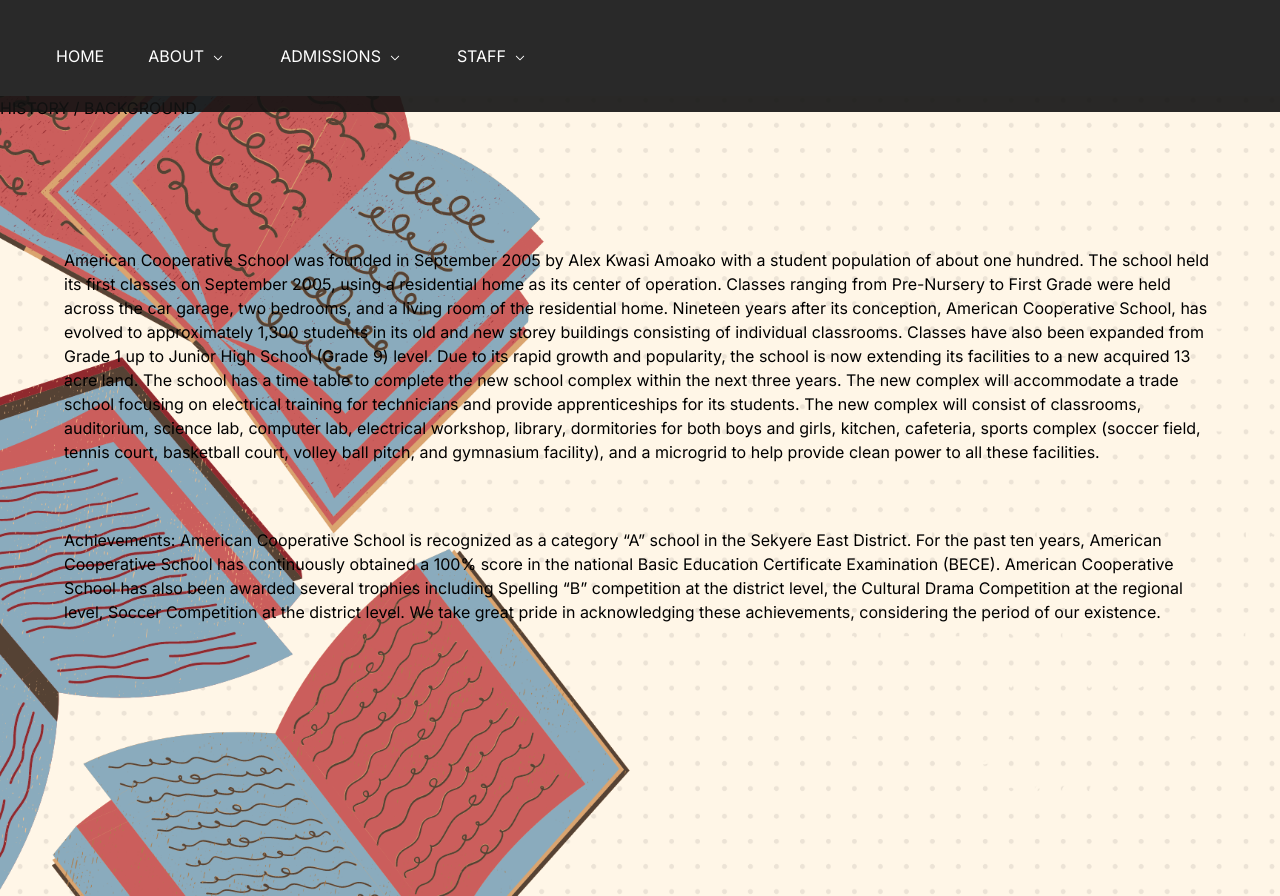
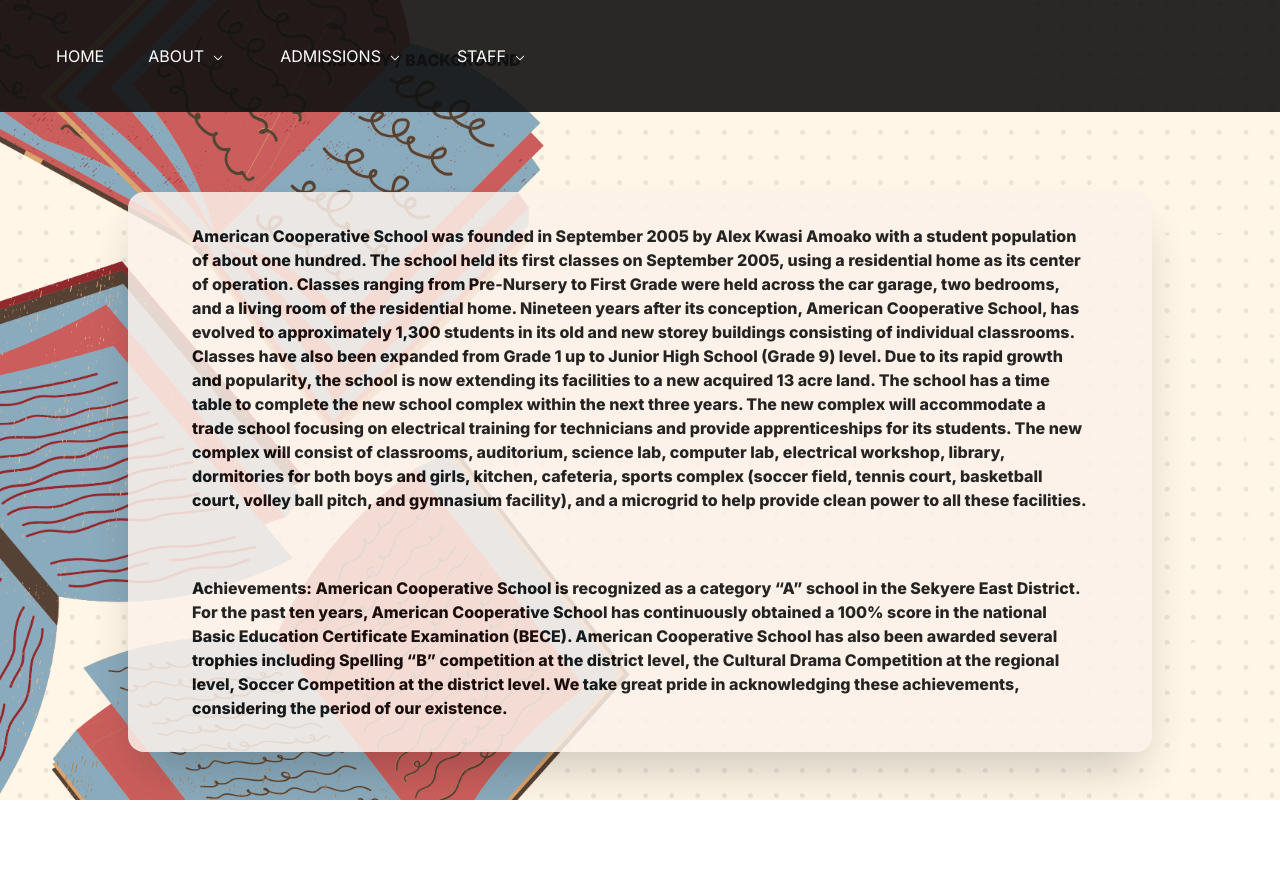
Before and after one commit to Adjoa20/ACSWebsite, a Next.js app in the folder acs-website/: page /pages/about in a window 1280 px wide. After the commit the page ends 800 px from the top, so only its background shows below. Built offline with nearby package versions, Linux system fonts and the light colour scheme.

Commit message:
Updated About page

```diff
--- a/acs-website/src/app/compontents/HeroSection.tsx
+++ b/acs-website/src/app/compontents/HeroSection.tsx
@@ -1,17 +1,17 @@
 "use client"
 import React from "react";
 import { TypeAnimation } from 'react-type-animation';
-// import Slider from "./Slider";
+
 
 
 
 const HeroSection = () => {
   return (
     <section className="lg:py-16 scroll-smooth relative bg-acsbg h-screen">
-      <div className="grid grid-rows-1 lg:grid-rows-12 ">
+      <div className="grid grid-rows-1 lg:grid-rows-12 overflow-auto">
         <div className="z-10 mt-28 items-center fixed">
           <h1 className="text-xl md:text-5xl font-black text-black subpixel-antialiased text-center uppercase mt-28">
-            <span>We Are </span> <br></br>
+            <span> We Are </span> <br></br>
           <TypeAnimation
             sequence={[
               // Same substring at the start will only be typed out once, initially
@@ -32,7 +32,7 @@
             repeat={Infinity}
           />
           </h1>
-          <p className="mt-52 text-black subpixel-antialiased text-center">
+          <p className="mt-20 text-black subpixel-antialiased text-center font-black grid-cols-5">
             The need for educating the youth is on the rise. This has encouraged
             many private individuals to establish more private schools since the
             government of Ghana is unable to accommodate all the children in the
@@ -44,9 +44,6 @@
             and Junior High School grades level.
           </p>
         </div>
-        <div className="mt-28 fixed top-0 w-11/12">
-          {/* <Slider /> */}
-        </div>
       </div>
     </section>
 
--- a/acs-website/src/app/pages/about/page.tsx
+++ b/acs-website/src/app/pages/about/page.tsx
@@ -3,14 +3,15 @@
 
 const AboutPage = () => {
   return (
-    <div className="bg-historybg bg-no-repeat h-screen bg-fixed">
-      <div className="md:justify-center">
-        <Navbar />
-        <div className="md:w-1/2 ">
-          <h1 className="mt-24 mb-24 uppercase">History / Background </h1>
+    <div className="md:justify-center">
+      <Navbar />
+      <div className="bg-historybg bg-cover bg-no-repeat w-screen h-screen flex flex-col items-center justify-center">
+        <div className="md:w-1/2 mx-auto">
+          <h1 className="mb-20 uppercase font-extrabold subpixel-antialiased text-justify">History / Background </h1>
         </div>
-        <div>
-          <p className="md:flex md:items-center md:gap-8 md:py-8 md:px-4 xl:gap-16 sm:py-16 xl:px-16">
+        <div className="px-4">
+          <div className="grid place-items-center grid-cols-1 w-full mx-auto max-w-5xl shadow-2xl rounded-2xl bg-[#fcf2eb] opacity-85 mt-10">
+          <p className="md:flex md:items-center md:gap-8 md:py-8 md:px-4 xl:gap-16 sm:py-16 xl:px-16 font-extrabold">
             American Cooperative School was founded in September 2005 by Alex
             Kwasi Amoako with a student population of about one hundred. The
             school held its first classes on September 2005, using a residential
@@ -32,7 +33,7 @@
             basketball court, volley ball pitch, and gymnasium facility), and a
             microgrid to help provide clean power to all these facilities.
           </p>
-          <p className="md:flex md:items-center md:gap-8 md:py-8 md:px-4 xl:gap-16 sm:py-16 xl:px-16">
+          <p className="md:flex md:items-center md:gap-8 md:py-8 md:px-4 xl:gap-16 sm:py-16 xl:px-16 font-extrabold">
             Achievements: American Cooperative School is recognized as a category
             “A” school in the Sekyere East District. For the past ten years,
             American Cooperative School has continuously obtained a 100% score in
@@ -43,6 +44,7 @@
             level. We take great pride in acknowledging these achievements,
             considering the period of our existence.
           </p>
+          </div>
         </div>
       </div>
     </div>
```
